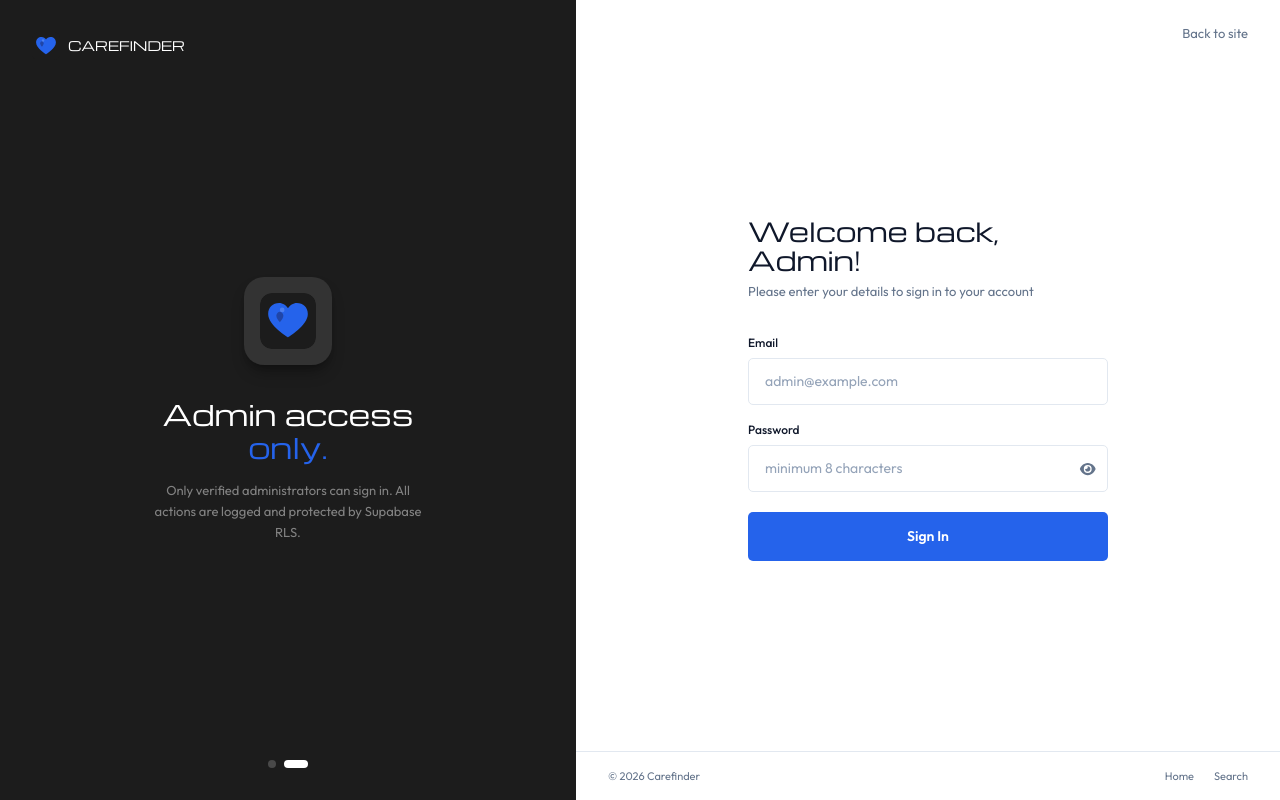
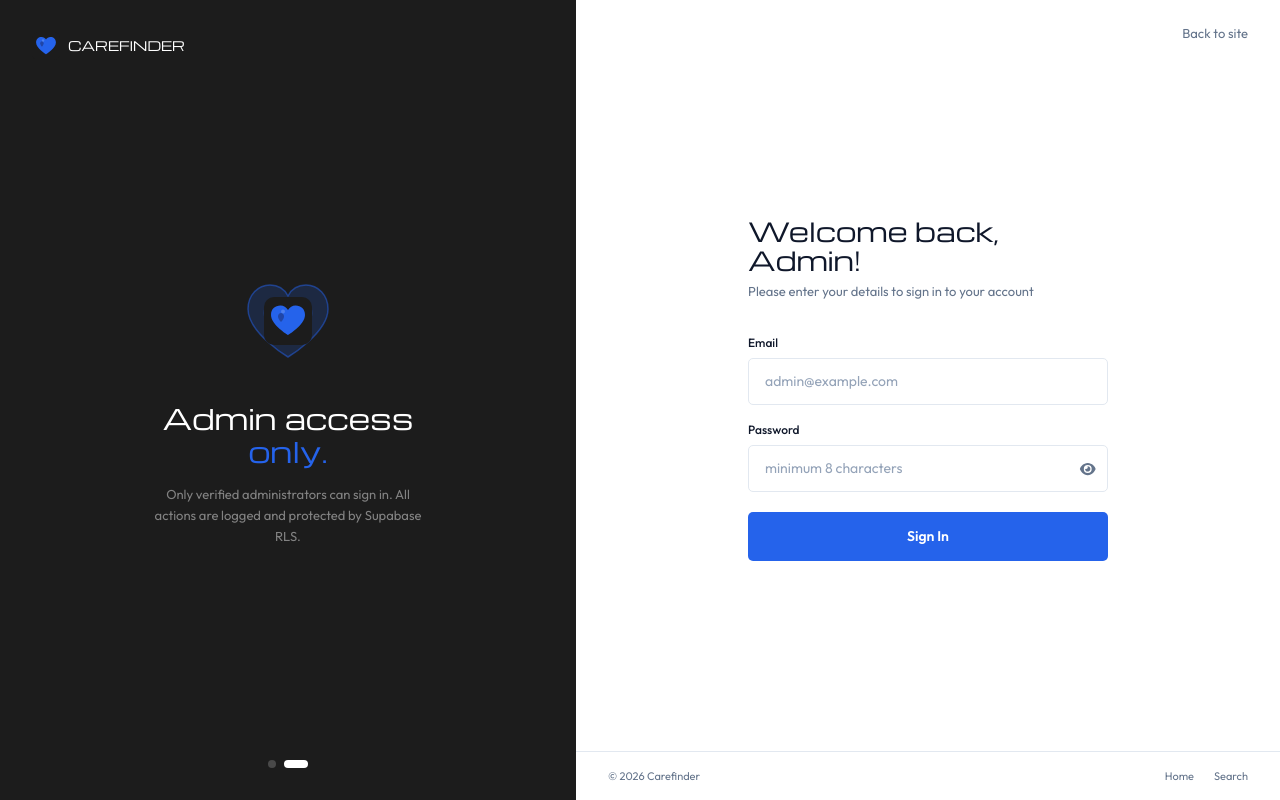
Before and after one commit to JasmineODaniel/Carefinder, a React (Vite) app: page /admin/login in a window 1280 px wide. Built offline with nearby package versions, Linux system fonts and the light colour scheme; no server answers.

Commit message:
fix: white text on all accent-colored buttons across the app

```diff
--- a/src/components/ui/Button.tsx
+++ b/src/components/ui/Button.tsx
@@ -17,7 +17,7 @@
     'inline-flex items-center justify-center gap-2 font-semibold transition-colors rounded-[5px] focus-visible:outline-none focus-visible:ring-2 focus-visible:ring-accent focus-visible:ring-offset-2 disabled:opacity-50 disabled:pointer-events-none';
 
   const variants: Record<string, string> = {
-    primary: 'bg-accent text-black hover:bg-accent-hover',
+    primary: 'bg-accent text-white hover:bg-accent-hover',
     secondary: 'border border-line bg-surface text-ink hover:bg-muted',
     ghost: 'text-soft hover:text-ink hover:bg-muted',
     danger: 'bg-error-bg text-error border border-error-border hover:bg-red-100',
--- a/src/pages/AdminDashboardPage.tsx
+++ b/src/pages/AdminDashboardPage.tsx
@@ -69,7 +69,7 @@
               type="button"
               onClick={() => setTab(key)}
               className={`rounded-[5px] px-4 py-1.5 text-[13px] font-medium transition-colors ${
-                tab === key ? 'bg-accent text-black' : 'text-soft hover:text-ink'
+                tab === key ? 'bg-accent text-white' : 'text-soft hover:text-ink'
               }`}
             >
               {label}
@@ -266,7 +266,7 @@
       <div className="rounded-[5px] border border-line bg-surface p-6">
         <div className="mb-5 flex items-center gap-3">
           <span className="grid size-9 place-items-center rounded-[5px] bg-accent">
-            <FontAwesomeIcon icon={faUserPlus} className="text-[14px] text-black" />
+            <FontAwesomeIcon icon={faUserPlus} className="text-[14px] text-white" />
           </span>
           <div>
             <p className="text-[14px] font-semibold text-ink">Invite a new admin</p>
@@ -303,7 +303,7 @@
             <button
               type="submit"
               disabled={status === 'sending'}
-              className="flex items-center gap-2 self-start rounded-[5px] bg-accent px-4 py-2.5 text-[13px] font-semibold text-black transition hover:bg-accent-hover disabled:opacity-60"
+              className="flex items-center gap-2 self-start rounded-[5px] bg-accent px-4 py-2.5 text-[13px] font-semibold text-white transition hover:bg-accent-hover disabled:opacity-60"
             >
               <FontAwesomeIcon icon={faUserPlus} />
               {status === 'sending' ? 'Sending…' : 'Send invite'}
--- a/src/pages/AdminLoginPage.tsx
+++ b/src/pages/AdminLoginPage.tsx
@@ -59,8 +59,18 @@
               className="absolute inset-0 flex flex-col items-center justify-center text-center transition-opacity duration-700"
               style={{ opacity: slide === i ? 1 : 0, pointerEvents: slide === i ? 'auto' : 'none' }}
             >
-              <div className="mb-8 flex size-[88px] items-center justify-center rounded-[20px] bg-white/10 shadow-lg shadow-black/30">
-                <img src="/favicon.svg" alt="" className="size-14 rounded-[12px]" />
+              <div className="mb-8 relative flex items-center justify-center">
+                <svg width="96" height="96" viewBox="0 0 96 96" aria-hidden="true">
+                  <path
+                    d="M48,84 C48,84 8,60 8,36 C8,22 18,12 30,12 C39,12 45,17 48,23 C51,17 57,12 66,12 C78,12 88,22 88,36 C88,60 48,84 48,84 Z"
+                    style={{ fill: 'color-mix(in srgb,var(--color-accent) 18%,transparent)', stroke: 'color-mix(in srgb,var(--color-accent) 50%,transparent)', strokeWidth: 1.5 }}
+                  />
+                  <path
+                    d="M48,68 C48,68 24,54 24,40 C24,32 30,27 36,27 C41,27 45,30 48,34 C51,30 55,27 60,27 C66,27 72,32 72,40 C72,54 48,68 48,68 Z"
+                    style={{ fill: 'none', stroke: 'color-mix(in srgb,var(--color-accent) 30%,transparent)', strokeWidth: 1 }}
+                  />
+                </svg>
+                <img src="/favicon.svg" alt="" className="absolute size-12" />
               </div>
               <h2 className="font-display text-[28px] leading-[1.2] text-white">
                 {s.headline}
```
